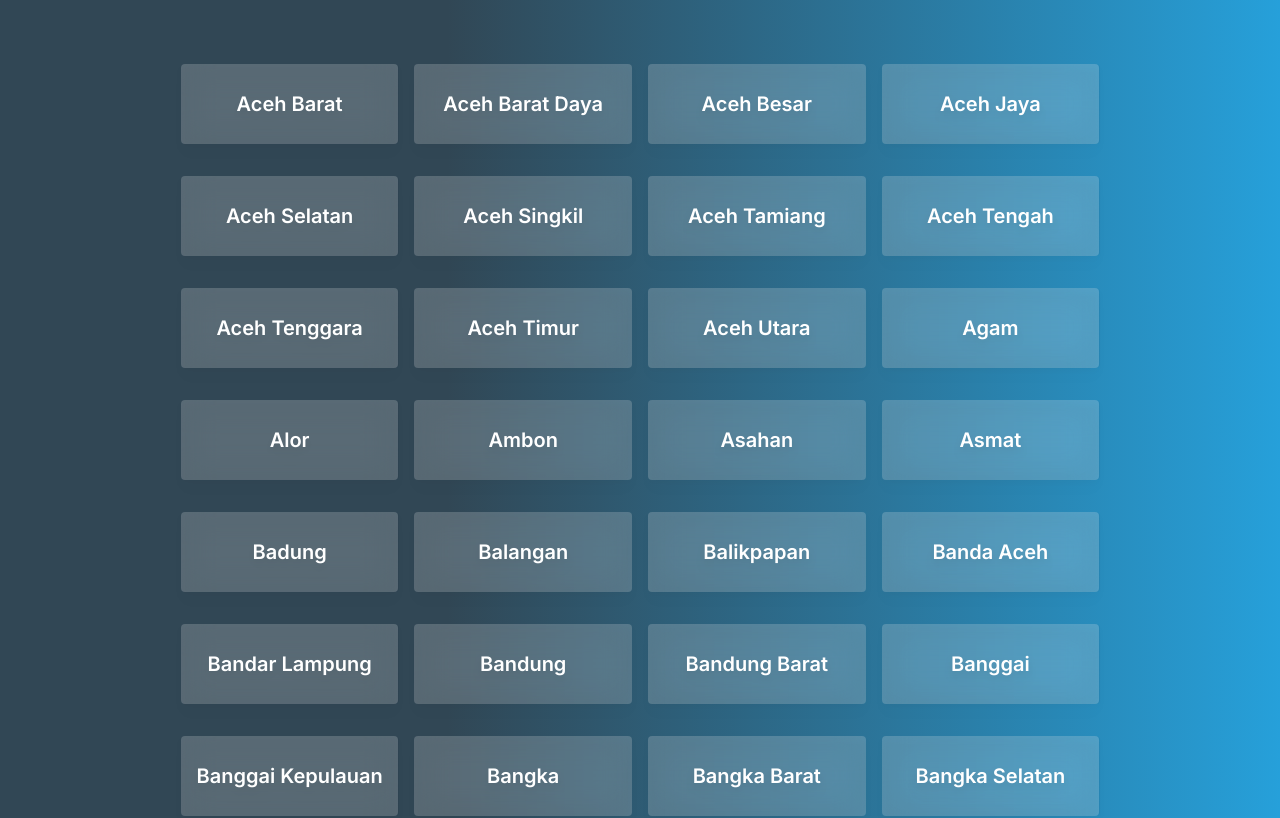
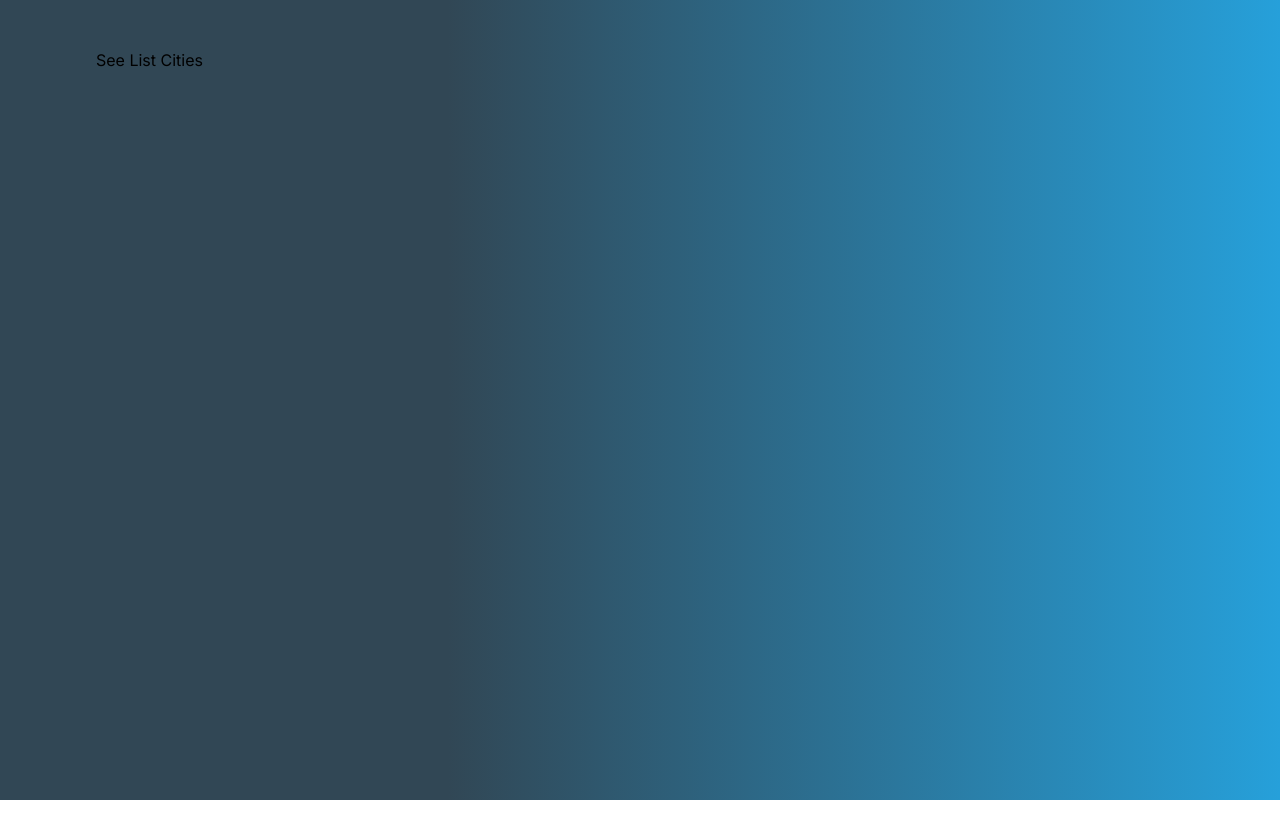
Before and after one commit to nadialvy/routing-fetch-api, a Next.js app: page / in a window 1280 px wide. Shown: the top 818 px of the page. Built offline with nearby package versions, Linux system fonts and the light colour scheme.

Commit message:
Fix pages

```diff
--- a/components/ListCity.js
+++ b/components/ListCity.js
@@ -1,6 +1,6 @@
 export default function ListCity({ city }){
     return(
-        <div className="w-1/5 mx-2 my-4 h-20 bg-white bg-opacity-20 backdrop-blur-lg rounded drop-shadow-lg flex items-center justify-center" key={city.id}>
+        <div className="w-1/5 mx-2 my-4 h-20 bg-white bg-opacity-20 backdrop-blur-lg rounded drop-shadow-lg flex items-center justify-center" key={city.id.toString()}>
             <div className="">
                 <h1 className="text-xl text-white font-semibold line-clamp-2 text-center">{city.name}</h1>
             </div>
--- /dev/null
+++ b/pages/cities/index.js
@@ -0,0 +1,30 @@
+import ListCity from '../../components/ListCity';
+
+// Fetching data from the JSON file
+import fsPromises from 'fs/promises';
+import path from 'path'
+
+export async function getStaticProps() {
+    const filePath = path.join(process.cwd(), 'cities.json');
+    const jsonData = await fsPromises.readFile(filePath);
+    const data = JSON.parse(jsonData);
+    return {
+        props: data
+    }
+}
+
+export default function Cities(props){
+    const cities = props.data.cities;
+
+    return (
+      <div className="px-24 py-12">
+        <div className="flex flex-wrap items-center justify-center">
+          {cities.map(city =>
+            <ListCity city={city}/>
+            )
+          }
+        </div>
+      </div>
+    )
+
+}
--- a/pages/index.js
+++ b/pages/index.js
@@ -1,32 +1,11 @@
 import Link from 'next/link';
-import { useRouter } from 'next/router';
-import ListCity from '../components/ListCity';
 
-export default function Home(props) {
-  const router = useRouter();
-  const cities = props.data.cities;
-
+export default function Home() {
   return (
     <div className="px-24 py-12">
-      <div className="flex flex-wrap items-center justify-center">
-        {cities.map(city =>
-          <ListCity city={city}/>
-          )
-        }
-      </div>
+      <Link
+        href="/cities/"
+      >See List Cities</Link>
     </div>
   )
 }
-
-// Fetching data from the JSON file
-import fsPromises from 'fs/promises';
-import path from 'path'
-
-export async function getStaticProps() {
-    const filePath = path.join(process.cwd(), 'cities.json');
-    const jsonData = await fsPromises.readFile(filePath);
-    const data = JSON.parse(jsonData);
-    return {
-        props: data
-    }
-}
```
Also changed, not shown: pages/cities/[id].js (added).
